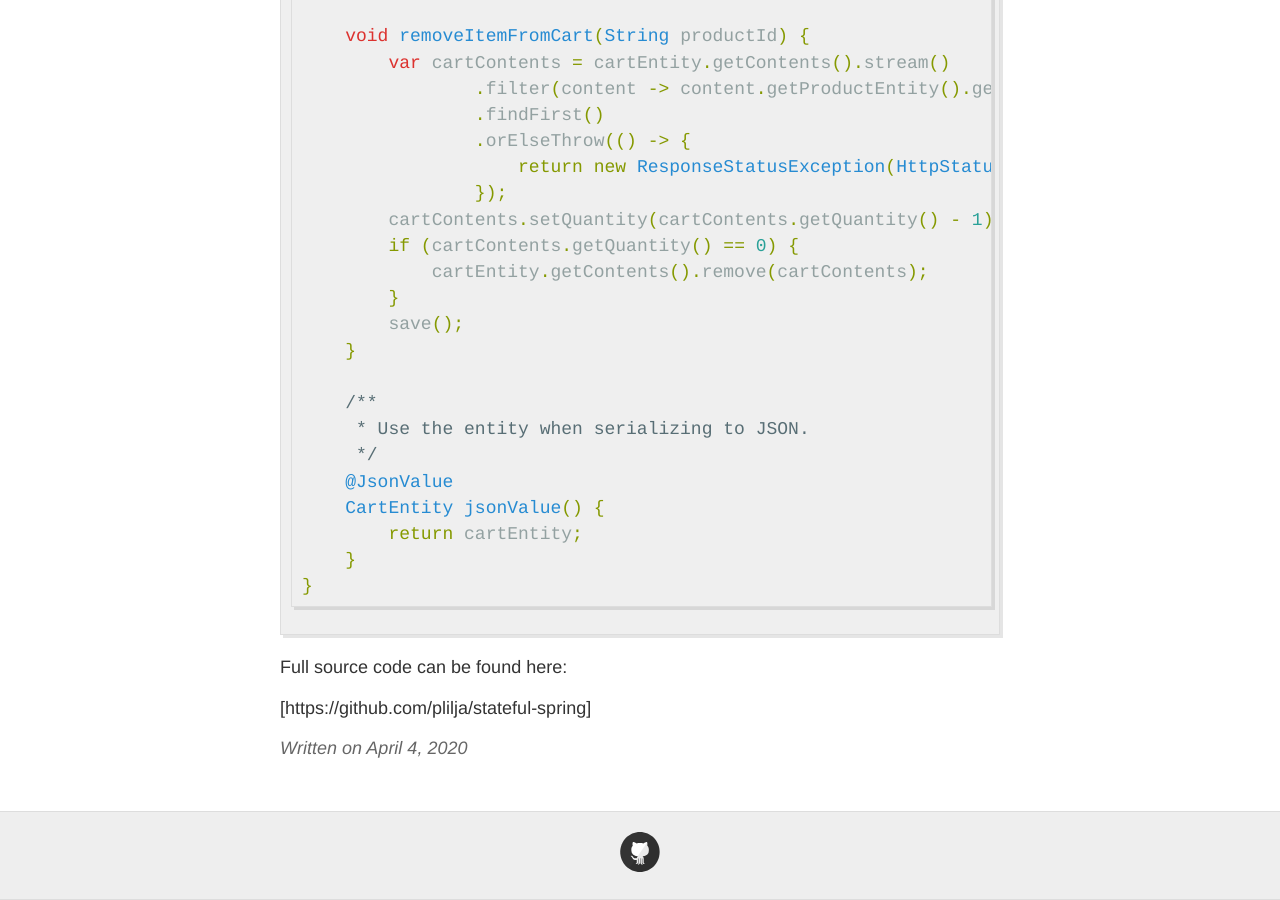
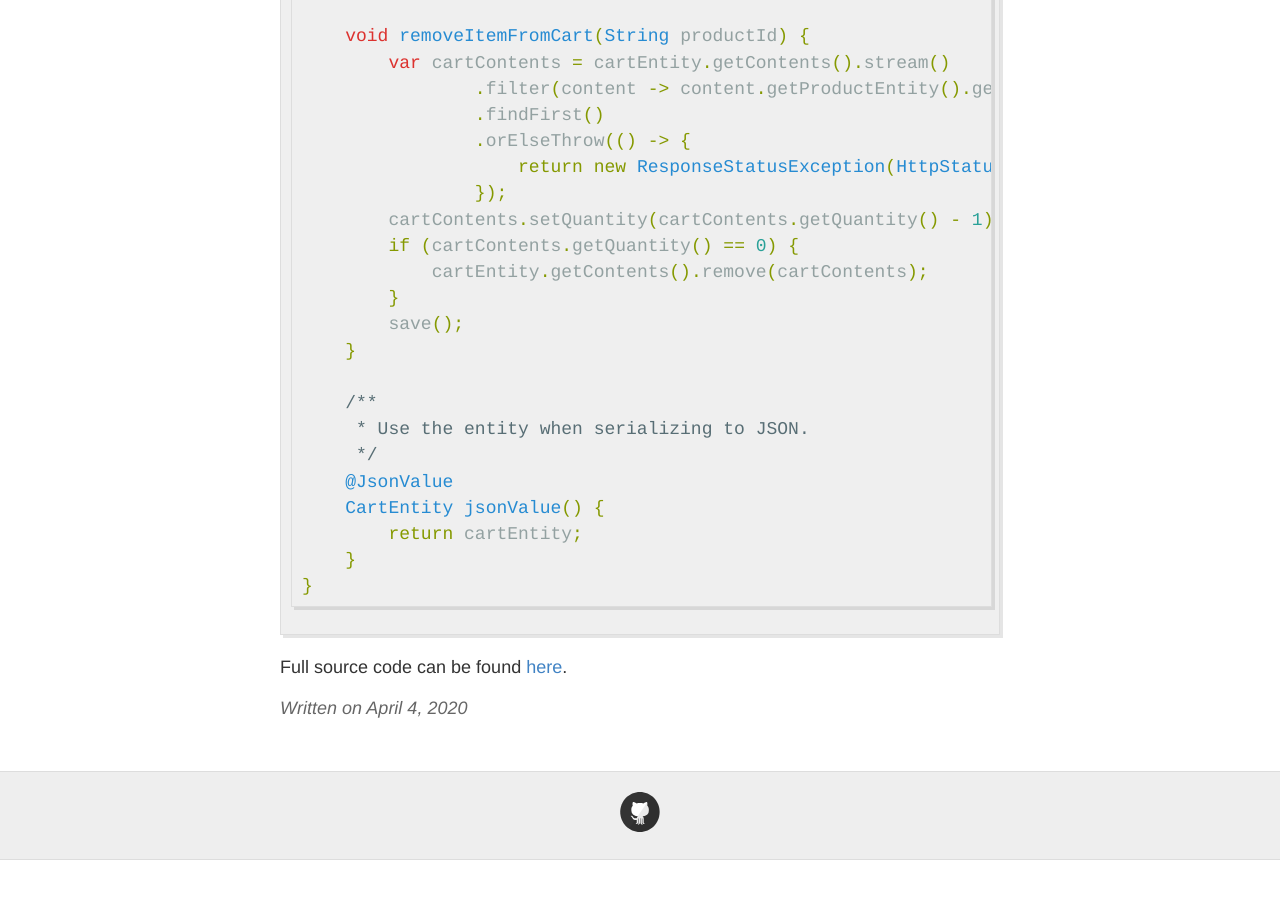
Before and after one commit to plilja/plilja.github.io, a Jekyll site: the page built from _posts/2020-04-04-stateful-classes-in-spring.md, in a window 1280 px wide and 900 px high, scrolled down 6132 px. Built offline with Jekyll 4.4.1, drawn with Linux system fonts in a browser that asks for light colours; after the commit the page ends 6992 px from its top, so only the background shows below that.

Commit message:
Fix link

````diff
--- a/_posts/2020-04-04-stateful-classes-in-spring.md
+++ b/_posts/2020-04-04-stateful-classes-in-spring.md
@@ -250,6 +250,4 @@ public class Cart {
 }
 ```
 
-Full source code can be found here:
-
-[https://github.com/plilja/stateful-spring]
+Full source code can be found [here](https://github.com/plilja/stateful-spring).
````
